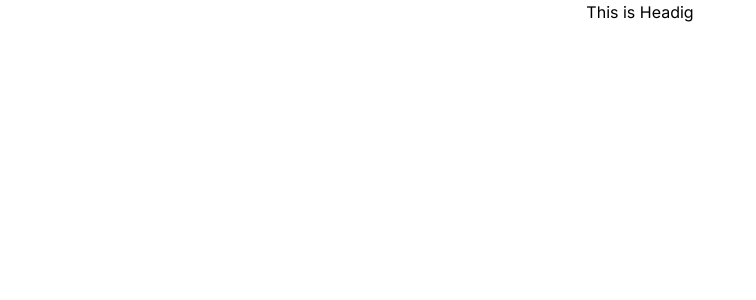
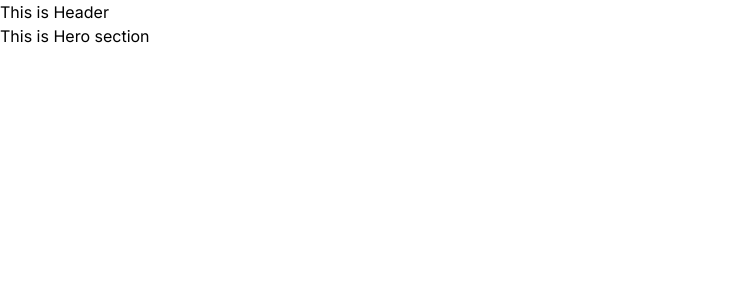
Before and after one commit to naimur202165/naimur-portfolio-nextjs, a Next.js app: page / in a window 1280 px wide. Shown: the top 300 px of the page, without its empty margins (0-756 px from the left). Built offline with nearby package versions, Linux system fonts and the light colour scheme.

Commit message:
new funciton is added

```diff
--- a/src/Coponents/Header.js
+++ b/src/Coponents/Header/Header.js
@@ -1,8 +1,7 @@
-
 export default function Header() {
   return (
     <div>
-      <h2 className="text-center text-4x">This is Headig</h2>
+      <h2>This is Header</h2>
     </div>
-  )
+  );
 }
--- /dev/null
+++ b/src/Coponents/Hero/Hero.js
@@ -0,0 +1,8 @@
+
+export default function Hero() {
+  return (
+    <div>
+      <h2>This is Hero section</h2>
+    </div>
+  )
+}
--- a/src/app/page.js
+++ b/src/app/page.js
@@ -1,9 +1,11 @@
-import Header from "@/Coponents/Header";
+import Header from "@/Coponents/Header/Header";
+import Hero from "@/Coponents/Hero/Hero";
 
 export default function Home() {
   return (
     <>
-     <Header/>
+      <Header />
+      <Hero />
     </>
   );
 }
```
